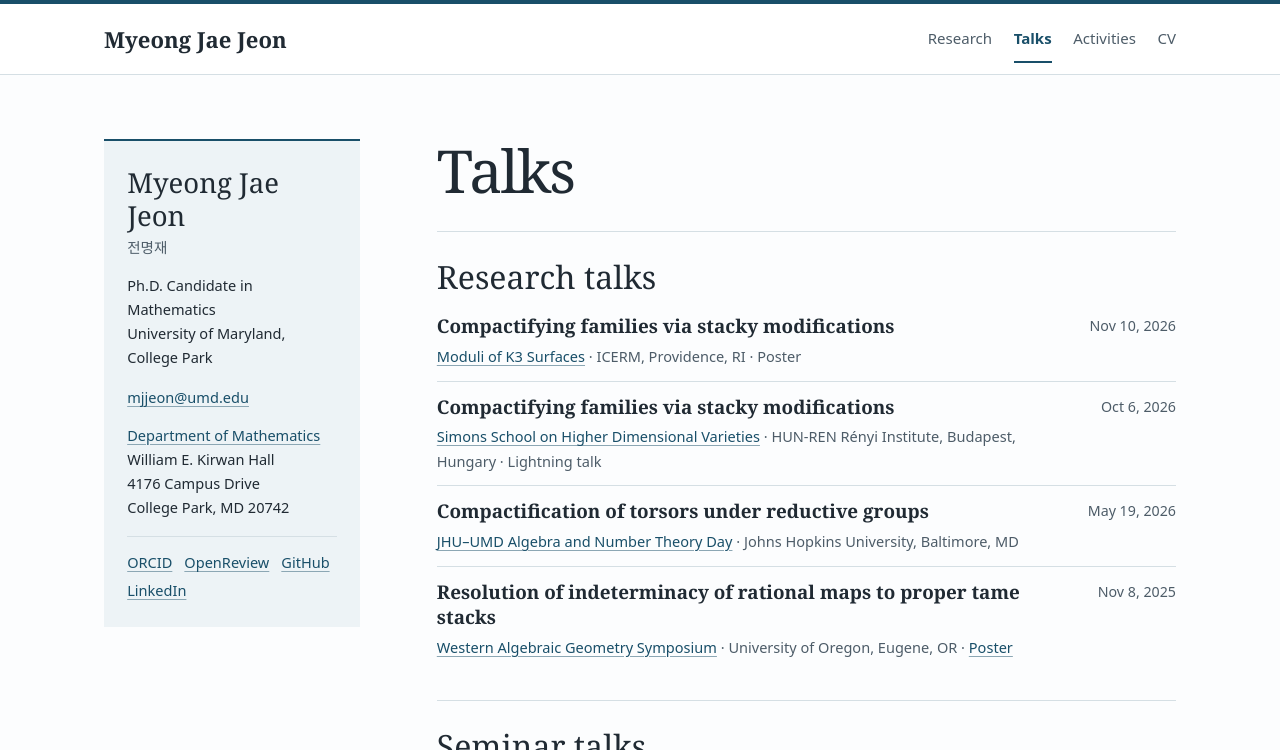
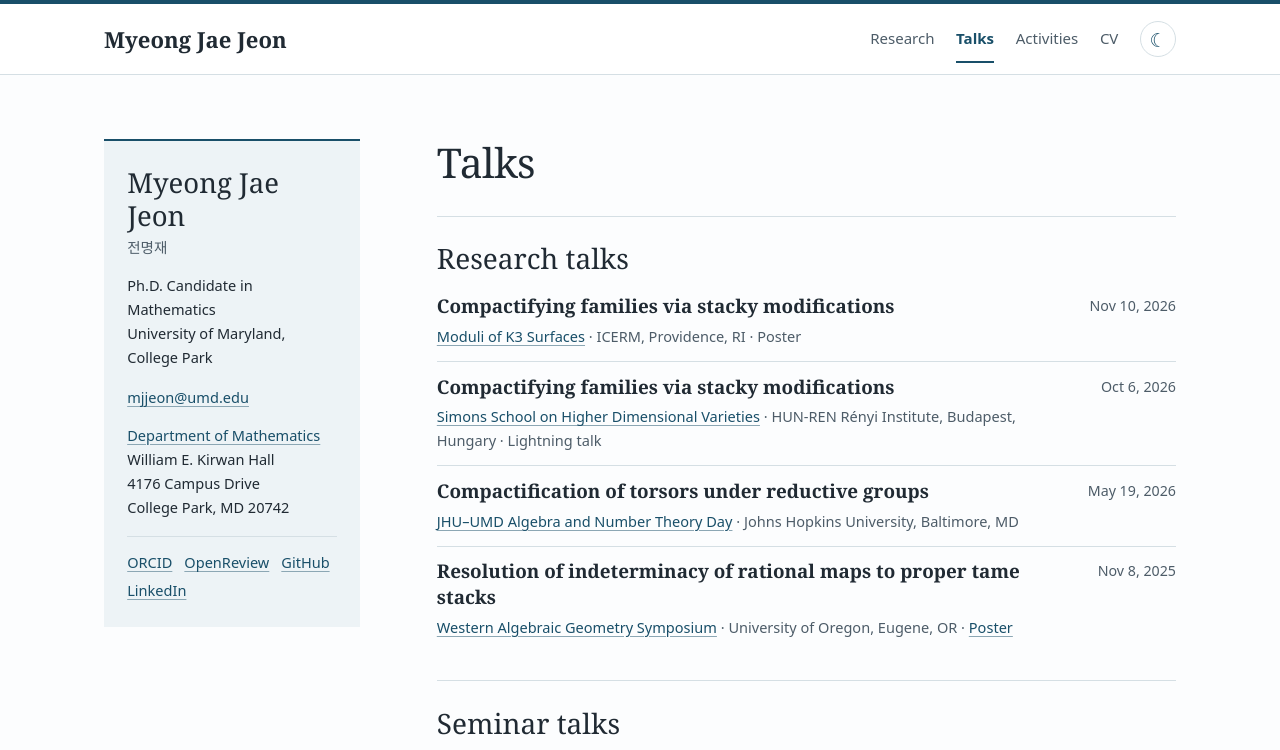
Before and after one commit to MyeongJae-Jeon/myeongjae-jeon.github.io, a plain HTML site: page talks.html in a window 1280 px wide. Shown: the top 750 px of the page. Drawn offline with Linux system fonts and the light colour scheme.

Commit message:
Reduce heading sizes and add dark mode

```diff
--- a/style.css
+++ b/style.css
@@ -6,8 +6,22 @@
   --rule: #d5dfe4;
   --wash: #edf3f6;
   --paper: #fcfdfe;
+  --header: #fff;
+  --underline: #8ca7b4;
   --serif: Georgia, "Times New Roman", serif;
   --sans: system-ui, -apple-system, BlinkMacSystemFont, "Segoe UI", sans-serif;
+}
+
+:root[data-theme="dark"] {
+  color-scheme: dark;
+  --ink: #e8eff4;
+  --muted: #b6c5d0;
+  --accent: #9cd6ed;
+  --rule: #394956;
+  --wash: #202d38;
+  --paper: #141b22;
+  --header: #19222b;
+  --underline: #688da0;
 }
 
 * { box-sizing: border-box; }
@@ -23,7 +37,7 @@ body {
 a {
   color: var(--accent);
   text-underline-offset: 0.19em;
-  text-decoration-color: #8ca7b4;
+  text-decoration-color: var(--underline);
   overflow-wrap: anywhere;
 }
 
@@ -45,7 +59,7 @@ a:hover { text-decoration-color: currentColor; }
   top: .5rem;
   left: .5rem;
   padding: .5rem 1rem;
-  background: white;
+  background: var(--header);
   transform: translateY(-150%);
 }
 
@@ -54,7 +68,7 @@ a:hover { text-decoration-color: currentColor; }
 .site-header {
   border-top: 4px solid var(--accent);
   border-bottom: 1px solid var(--rule);
-  background: #fff;
+  background: var(--header);
 }
 
 .site-header .wrap {
@@ -99,6 +113,31 @@ a:hover { text-decoration-color: currentColor; }
 }
 
 .nav-list a[aria-current="page"] { font-weight: 650; }
+
+.theme-toggle {
+  inline-size: 2.25rem;
+  block-size: 2.25rem;
+  padding: 0;
+  border: 1px solid var(--rule);
+  border-radius: 50%;
+  background: var(--header);
+  color: var(--accent);
+  font: 1.2rem/1 var(--sans);
+  cursor: pointer;
+}
+
+.theme-toggle:not([hidden]) {
+  display: inline-grid;
+  place-items: center;
+}
+
+.theme-toggle:hover {
+  border-color: var(--accent);
+  background: var(--wash);
+}
+
+.theme-toggle[aria-pressed="true"] .theme-moon,
+.theme-toggle[aria-pressed="false"] .theme-sun { display: none; }
 
 .layout {
   display: grid;
@@ -152,15 +191,15 @@ h1, h2, h3 { font-family: var(--serif); }
 h1 {
   margin: 0 0 1rem;
   color: var(--ink);
-  font-size: clamp(2.45rem, 5vw, 3.7rem);
+  font-size: clamp(1.85rem, 3.2vw, 2.6rem);
   font-weight: 500;
-  line-height: 1.06;
-  letter-spacing: -.035em;
+  line-height: 1.16;
+  letter-spacing: -.02em;
 }
 
 h2 {
   margin: 0 0 .8rem;
-  font-size: clamp(1.65rem, 3vw, 2rem);
+  font-size: clamp(1.4rem, 2.4vw, 1.75rem);
   font-weight: 500;
   line-height: 1.2;
 }
--- a/talks.html
+++ b/talks.html
@@ -6,6 +6,7 @@
   <meta name="description" content="Research and seminar talks by Myeong Jae Jeon.">
   <title>Talks | Myeong Jae Jeon</title>
   <link rel="canonical" href="https://myeongjae-jeon.github.io/talks.html">
+  <script src="theme.js"></script>
   <link rel="stylesheet" href="style.css">
 </head>
 <body>
@@ -19,6 +20,12 @@
           <li><a href="talks.html" aria-current="page">Talks</a></li>
           <li><a href="activities.html">Activities</a></li>
           <li><a href="cv.pdf">CV</a></li>
+          <li>
+            <button class="theme-toggle" type="button" aria-label="Dark mode" aria-pressed="false" title="Toggle dark mode" hidden>
+              <span class="theme-moon" aria-hidden="true">☾</span>
+              <span class="theme-sun" aria-hidden="true">☀︎</span>
+            </button>
+          </li>
         </ul>
       </nav>
     </div>
--- /dev/null
+++ b/theme.js
@@ -0,0 +1,46 @@
+(() => {
+  const root = document.documentElement;
+  const systemTheme = window.matchMedia("(prefers-color-scheme: dark)");
+  const storageKey = "theme";
+  let preference;
+
+  try {
+    const saved = window.localStorage.getItem(storageKey);
+    if (saved === "light" || saved === "dark") {
+      preference = saved;
+    }
+  } catch {
+    // A browser can block storage, including for some local previews.
+  }
+
+  function applyTheme() {
+    const theme = preference ?? (systemTheme.matches ? "dark" : "light");
+    root.dataset.theme = theme;
+    return theme;
+  }
+
+  applyTheme();
+
+  document.addEventListener("DOMContentLoaded", () => {
+    const button = document.querySelector(".theme-toggle");
+
+    function updateTheme() {
+      button.setAttribute("aria-pressed", String(applyTheme() === "dark"));
+    }
+
+    button.addEventListener("click", () => {
+      preference = root.dataset.theme === "dark" ? "light" : "dark";
+      updateTheme();
+
+      try {
+        window.localStorage.setItem(storageKey, preference);
+      } catch {
+        // The switch still works on the current page without storage.
+      }
+    });
+
+    systemTheme.addEventListener("change", updateTheme);
+    updateTheme();
+    button.hidden = false;
+  });
+})();
```
Also changed, not shown: activities.html (+7 -0 lines), index.html (+7 -0 lines).
